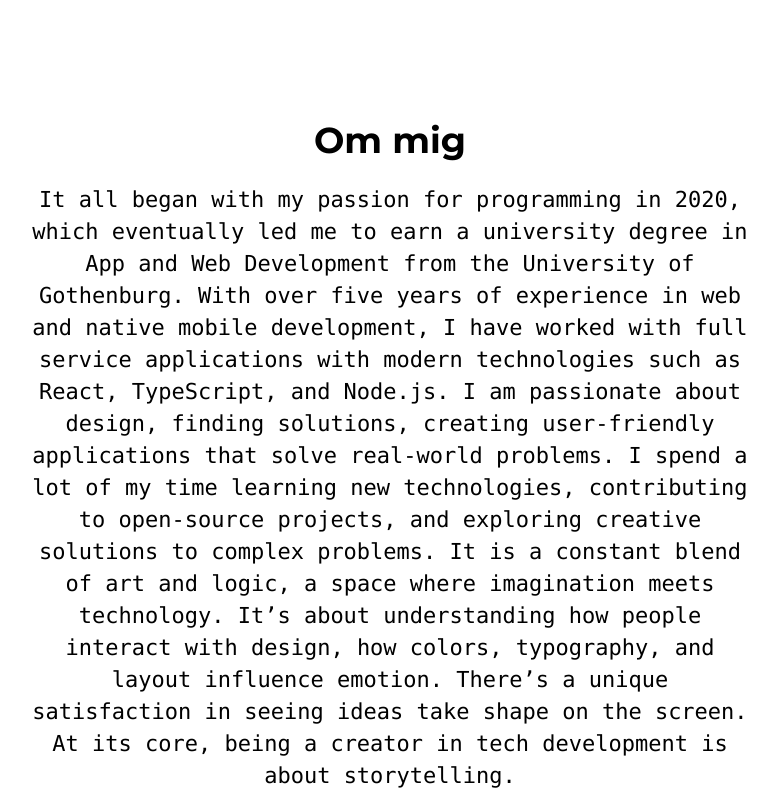
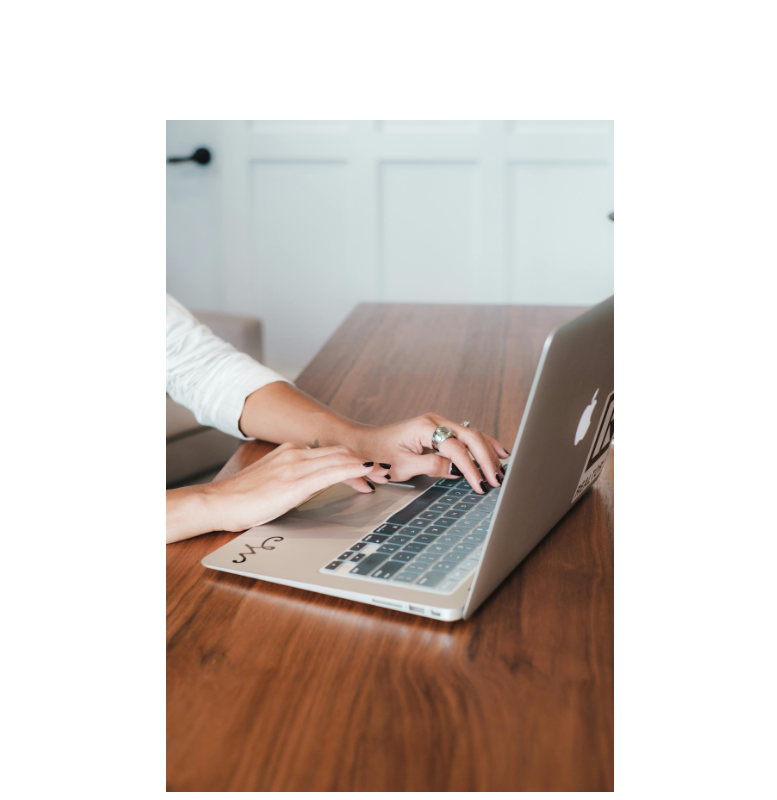
Before and after one commit to ns-develops/Portfolio-ns-dev.tech, a React (Vite) app: page / in a window 1280 px wide. Shown: the part 720-1520 px from the top of the page, without its empty margins (250-1027 px from the left). Built offline with nearby package versions, Linux system fonts and the light colour scheme; a web font is replaced by a local one.

Commit message:
changed text to swedish etc

```diff
--- a/src/components/Info.jsx
+++ b/src/components/Info.jsx
@@ -240,19 +240,22 @@ const Info = () => {
       animate={{ opacity: 1, y: 0 }}
       transition={{ duration: 1, ease: "easeOut" }}
     >
-    {/*  <img
+     <img
         src={pictureMe}
         alt="Picture of me"
         className="w-full max-w-md h-auto mb-6 object-cover"
-      />*/}
+      />
 
       <h2 className="text-4xl font-bold mb-6 text-center">Om mig</h2>
 
       <p className="w-full max-w-[90%] md:max-w-[80%] lg:max-w-[70%] text-center text-[clamp(16px,2vw,22px)] leading-[clamp(24px,3vw,32px)] font-mono">
-        It all began with my passion for programming in 2020, which eventually led me to earn a university degree in App and Web Development from the University of Gothenburg. With over five years of experience in web and native mobile development, I have worked with full service applications with modern technologies such as React, TypeScript, and Node.js. I am passionate about design, finding solutions, creating user-friendly applications that solve real-world problems. I spend a lot of my time learning new technologies, contributing to open-source projects, and exploring creative solutions to complex problems. It is a constant blend of art and logic, a space where imagination meets technology. It’s about understanding how people interact with design, how colors, typography, and layout influence emotion. There’s a unique satisfaction in seeing ideas take shape on the screen. At its core, being a creator in tech development is about storytelling.
-      </p>
+Allt började med min passion för programmering 2020, vilket så småningom ledde till att jag tog en universitetsexamen som app- och webbutvecklare vid Göteborgs universitet. Med över fem års erfarenhet av webb- och native-mobilutveckling har jag arbetat med fullskaliga applikationer och moderna tekniker som React, TypeScript och Node.js.
+Jag brinner för design, problemlösning och att skapa användarvänliga applikationer som löser verkliga problem. Jag lägger mycket tid på att lära mig nya teknologier, bidra till open source-projekt och utforska kreativa lösningar på komplexa utmaningar.
+Det är en ständig blandning av konst och logik, en plats där fantasi möter teknik. Det handlar om att förstå hur människor interagerar med design, hur färger, typografi och layout påverkar känslor. Det finns en unik tillfredsställelse i att se idéer ta form på skärmen. </p>
     </motion.div>
   );
 };
 
 export default Info;
+
+// At its core, being a creator in tech development is about storytelling.
```
